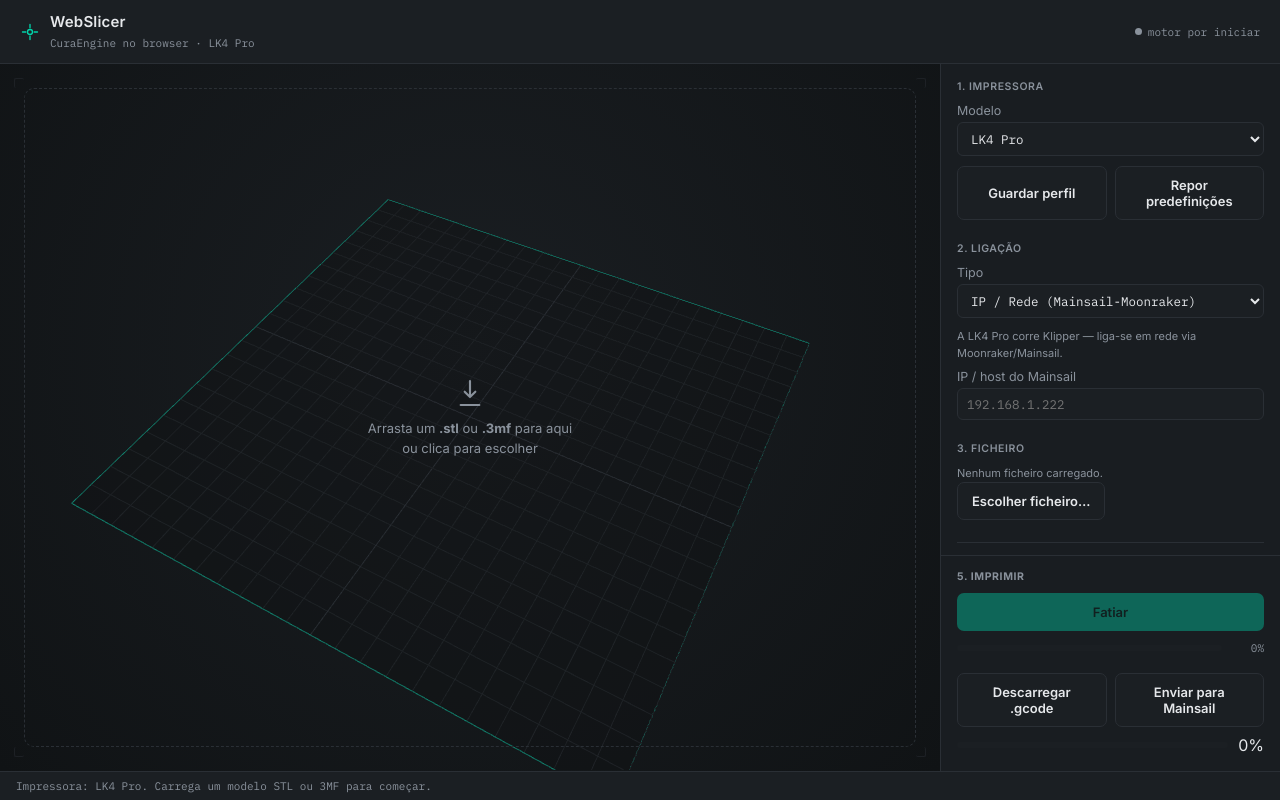
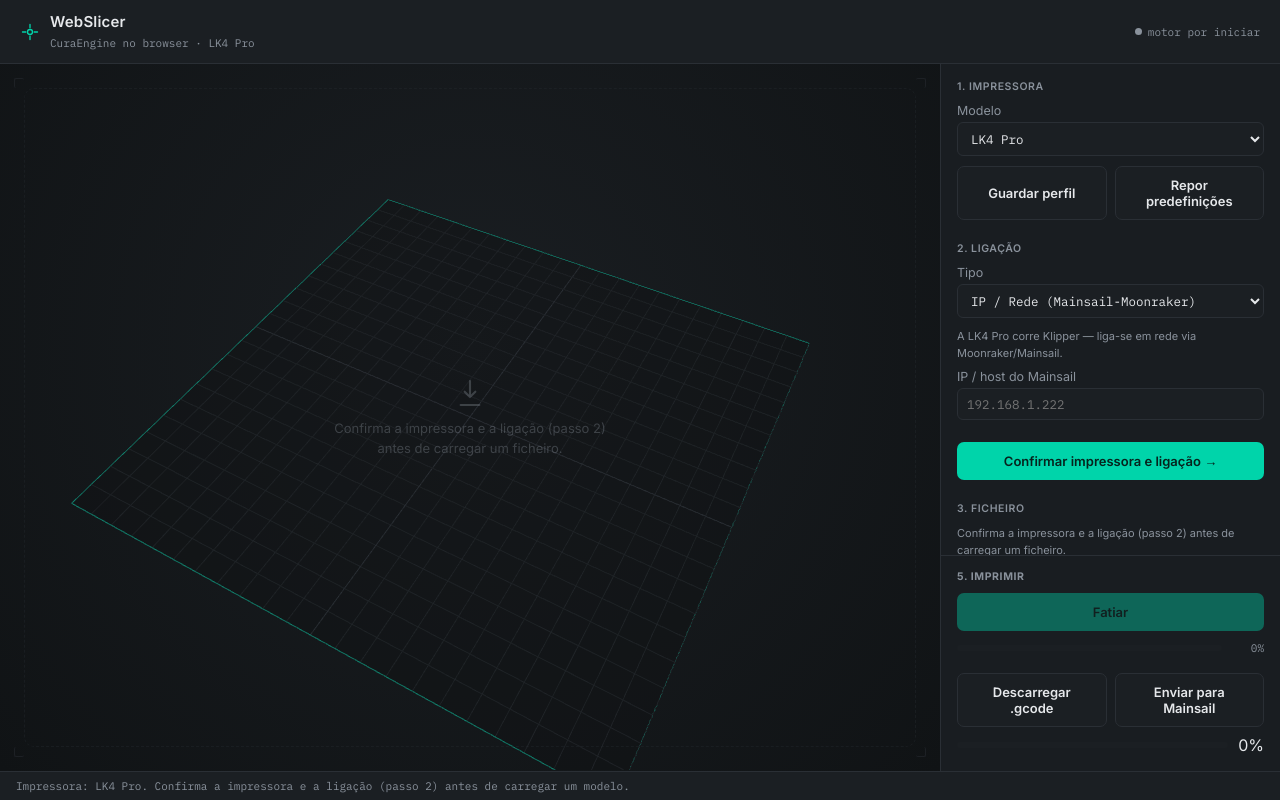
Before and after one commit to dferreiramarques/webslicer, a website built with Vite: page index.html in a window 1280 px wide. Built offline with nearby package versions, Linux system fonts and the light colour scheme; animation ran at ten frames a second.

Commit message:
Require confirming printer + connection before loading a model
Fixes the reported flow: load a model, then change printer, and the
model silently gets reset (switchPrinter clears it since bed limits
differ) with no warning — you'd have to reimport.

Two changes:
- The file dropzone/"Escolher ficheiro" step now stays locked (visibly,
  and enforced in handleFile as a defensive check) until the user
  explicitly confirms the printer + connection, either via the new
  "Confirmar impressora e ligação" button or by touching the printer
  dropdown itself (which counts as choosing).
- Switching printer while a model is already loaded now asks for
  confirmation first ("vai limpar o modelo carregado — continuar?"); the
  switch (and the reset that comes with it) only proceeds if accepted,
  and cancelling reverts the dropdown and leaves the model untouched.

```diff
--- a/index.html
+++ b/index.html
@@ -31,9 +31,9 @@
     <main class="layout">
       <section class="viewport-pane">
         <div id="viewport"></div>
-        <div class="dropzone" id="dropzone">
+        <div class="dropzone locked" id="dropzone">
           <svg viewBox="0 0 24 24" width="32" height="32" fill="none"><path d="M12 3v12m0 0-4-4m4 4 4-4M5 21h14" stroke="currentColor" stroke-width="1.6" stroke-linecap="round" stroke-linejoin="round"/></svg>
-          <p>Arrasta um <strong>.stl</strong> ou <strong>.3mf</strong> para aqui<br/>ou clica para escolher</p>
+          <p id="dropzoneText">Confirma a impressora e a ligação (passo 2) antes de carregar um ficheiro.</p>
           <input type="file" id="fileInput" accept=".stl,.3mf" hidden />
         </div>
         <div class="model-info" id="modelInfo" hidden></div>
@@ -89,12 +89,15 @@
               </div>
               <p class="hint" id="usbStatus">Não ligado.</p>
             </div>
+
+            <button id="confirmPrinterBtn" class="primary full-width" type="button">Confirmar impressora e ligação →</button>
           </section>
 
           <section class="group">
             <h2>3. Ficheiro</h2>
-            <p class="hint" id="fileInfoHint">Nenhum ficheiro carregado.</p>
-            <button id="chooseFileBtn" type="button" class="secondary">Escolher ficheiro…</button>
+            <p class="hint" id="fileGateHint">Confirma a impressora e a ligação (passo 2) antes de carregar um ficheiro.</p>
+            <p class="hint" id="fileInfoHint" hidden>Nenhum ficheiro carregado.</p>
+            <button id="chooseFileBtn" type="button" class="secondary" disabled>Escolher ficheiro…</button>
           </section>
 
           <div class="step-divider">4. Definições de impressão</div>
--- a/src/main.js
+++ b/src/main.js
@@ -43,6 +43,9 @@ const usbBaudRate = el('usbBaudRate');
 const usbConnectBtn = el('usbConnectBtn');
 const usbDisconnectBtn = el('usbDisconnectBtn');
 const usbStatus = el('usbStatus');
+const confirmPrinterBtn = el('confirmPrinterBtn');
+const dropzoneText = el('dropzoneText');
+const fileGateHint = el('fileGateHint');
 const chooseFileBtn = el('chooseFileBtn');
 const fileInfoHint = el('fileInfoHint');
 const usbPrintBtn = el('usbPrintBtn');
@@ -66,6 +69,10 @@ const GLOBAL_DEFAULTS = {
   useKlipperMacros: false
 };
 
+const DROPZONE_DEFAULT_HTML = 'Arrasta um <strong>.stl</strong> ou <strong>.3mf</strong> para aqui<br/>ou clica para escolher';
+const DROPZONE_LOCKED_HTML = 'Confirma a impressora e a ligação (passo 2)<br/>antes de carregar um ficheiro.';
+
+let printerConfirmed = false;
 let currentModel = null; // ArrayBuffer
 let currentModelExt = 'stl'; // 'stl' | '3mf'
 let currentGcode = null; // ArrayBuffer
@@ -233,6 +240,25 @@ function updatePrinterLockUI() {
   printerLockHint.hidden = !locked;
 }
 
+// Obriga a confirmar a impressora e a ligação antes de aceitar um ficheiro
+// — evita carregar um modelo com uma impressora "por defeito" e só depois
+// perceber, ao trocar de impressora, que isso limpa o modelo carregado.
+function updateFileGateUI() {
+  dropzone.classList.toggle('locked', !printerConfirmed);
+  dropzoneText.innerHTML = printerConfirmed ? DROPZONE_DEFAULT_HTML : DROPZONE_LOCKED_HTML;
+  chooseFileBtn.disabled = !printerConfirmed;
+  fileGateHint.hidden = printerConfirmed;
+  fileInfoHint.hidden = !printerConfirmed;
+  confirmPrinterBtn.textContent = printerConfirmed ? '✓ Impressora e ligação confirmadas' : 'Confirmar impressora e ligação →';
+  confirmPrinterBtn.disabled = printerConfirmed;
+}
+
+confirmPrinterBtn.addEventListener('click', () => {
+  printerConfirmed = true;
+  updateFileGateUI();
+  setStatus(`Impressora e ligação confirmadas. Carrega um modelo STL ou 3MF para começar.`);
+});
+
 if (isSerialSupported()) {
   navigator.serial.addEventListener('disconnect', () => {
     if (serialPrinter.connected) {
@@ -255,6 +281,18 @@ function switchPrinter(printerId) {
     printerSelect.value = activePrinterId;
     setStatus('Desliga a impressora USB atual (passo 2) antes de trocar de impressora.', true);
     return;
+  }
+
+  // Trocar de impressora limpa o modelo carregado (mesa/limites diferentes)
+  // — avisa antes de destruir trabalho já feito, em vez de o fazer em silêncio.
+  if (currentModel && printerId !== activePrinterId) {
+    const confirmed = window.confirm(
+      'Trocar de impressora vai limpar o modelo carregado — vais ter de o voltar a importar. Continuar?'
+    );
+    if (!confirmed) {
+      printerSelect.value = activePrinterId;
+      return;
+    }
   }
 
   activePrinterId = printerId;
@@ -285,6 +323,11 @@ function switchPrinter(printerId) {
   fileInfoHint.textContent = 'Nenhum ficheiro carregado.';
   resultRow.hidden = true;
   sliceBtn.disabled = true;
+
+  // Escolher uma impressora no seletor já conta como "confirmar" — o botão
+  // de confirmação só é mesmo necessário para quem fica com a predefinição.
+  printerConfirmed = true;
+  updateFileGateUI();
 
   setStatus(`Impressora: ${printer.label}. Carrega um modelo STL ou 3MF para começar.`);
 }
@@ -319,6 +362,10 @@ fileInput.addEventListener('change', (e) => {
 });
 
 async function handleFile(file) {
+  if (!printerConfirmed) {
+    setStatus('Confirma a impressora e a ligação (passo 2) antes de carregar um ficheiro.', true);
+    return;
+  }
   const match = file.name.toLowerCase().match(/\.(stl|3mf)$/);
   if (!match) {
     setStatus('Só ficheiros .stl ou .3mf são suportados por agora.', true);
@@ -595,13 +642,20 @@ function formatDuration(totalMinutes) {
   klipperMacrosGroup.hidden = printer.firmware !== 'klipper';
   updateConnectionUI(printer);
   loadProfileForActivePrinter();
-  setStatus(`Impressora: ${printer.label}. Carrega um modelo STL ou 3MF para começar.`);
+  updateFileGateUI();
+  setStatus(`Impressora: ${printer.label}. Confirma a impressora e a ligação (passo 2) antes de carregar um modelo.`);
 
   // Tenta religar a uma porta USB já autorizada nesta origem, sem novo popup
   if (printer.connection === 'usb' && isSerialSupported()) {
     try {
       const reconnected = await serialPrinter.reconnectIfAuthorized(Number(usbBaudRate.value));
-      if (reconnected) onUsbConnected();
+      if (reconnected) {
+        onUsbConnected();
+        // Já está ligado a um dispositivo real — conta como confirmado.
+        printerConfirmed = true;
+        updateFileGateUI();
+        setStatus(`Impressora: ${printer.label} (ligada por USB). Carrega um modelo STL ou 3MF para começar.`);
+      }
     } catch (err) {
       console.error(err);
     }
--- a/src/style.css
+++ b/src/style.css
@@ -82,6 +82,7 @@ html, body {
 .dropzone:hover, .dropzone.dragover { border-color: var(--accent); color: var(--accent); background: rgba(0, 212, 170, 0.04); }
 .dropzone p { margin: 0; text-align: center; font-size: 13px; line-height: 1.5; }
 .dropzone.hidden { display: none; }
+.dropzone.locked { pointer-events: none; opacity: 0.35; }
 
 .model-info {
   position: absolute; top: 16px; left: 16px;
@@ -159,6 +160,7 @@ button {
   transition: filter 0.1s, opacity 0.1s;
 }
 button:disabled { opacity: 0.4; cursor: not-allowed; }
+.full-width { width: 100%; margin-top: 12px; }
 button.primary { background: var(--accent); color: #06231d; }
 button.primary:hover:not(:disabled) { filter: brightness(1.08); }
 button.secondary { background: var(--bg-raised); color: var(--text); border-color: var(--border); }
```
Also changed, not shown: README.md.
